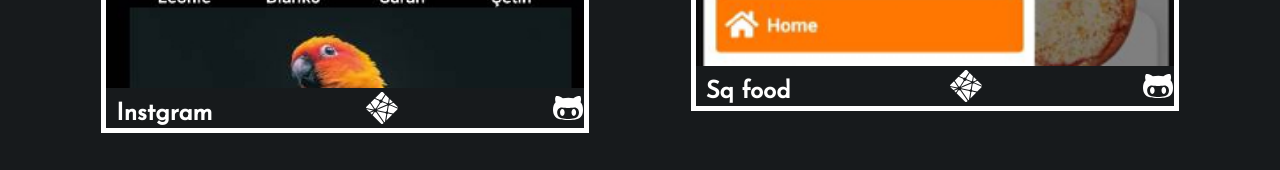
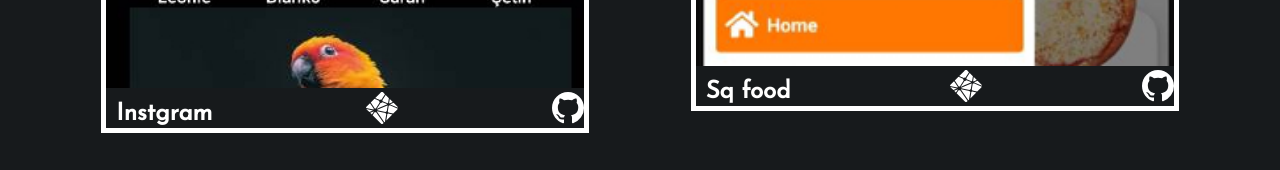
Before and after one commit to saddam-maratouq/My_Portofolio, a React (Vite) app: page /Project in a window 1280 px wide. Shown: the part 630-800 px from the top of the page. Built offline with nearby package versions, Linux system fonts and the light colour scheme.

Commit message:
edit github link cat store

```diff
--- a/Data/CardData.js
+++ b/Data/CardData.js
@@ -19,7 +19,7 @@ export const CardData = [
         id: 3,
         title: 'Cat Store',
         Image: '../images/pro1C.jpg',
-        github: 'https://github.com/saddam-maratouq/Cat_Store',
+        github: 'https://github.com/saddam-maratouq/Cat_Store/tree/Normal',
         netlify: 'https://cat-lover.netlify.app/home',
     },
 
@@ -40,7 +40,7 @@ export const CardData = [
     },
 
     {
-        id: 5,
+        id: 6,
         title: 'Electro store',
         Image: '../images/pro3El.jpg',
         github: 'https://github.com/saddam-maratouq/elctro',
--- a/src/page/Home/FirstSection.jsx
+++ b/src/page/Home/FirstSection.jsx
@@ -5,7 +5,6 @@ import heroImg from '../../../images/main.png'
 // import Typical from 'react-typical'
 import { ReactTypical } from '@deadcoder0904/react-typical'
 
-// ruter
 
 
 
--- a/src/page/project/ProjectCard.jsx
+++ b/src/page/project/ProjectCard.jsx
@@ -2,7 +2,9 @@ import React from 'react'
 import './projectCard.css'
 
 //icons
-import {FaGithubAlt}  from 'react-icons/fa'
+// import {FaGithubAlt}  from 'react-icons/fa'
+
+import { BsGithub } from "react-icons/bs";
 
 import { SiNetlify } from "react-icons/si";
 
@@ -19,10 +21,14 @@ const ProjectCard = ({ project }) => {
 
     <div className="project-info">
             <h2  className='projectTitle'>  {title}  </h2>
+
             <a href={netlify} target='_blank' >
-             <SiNetlify size='2em' color='white' /> </a>
+             <SiNetlify size='2em' color='white' />
+            </a>
+
             <a href={github} target='_blank' >
-             <FaGithubAlt size='2em'  color='white' />   </a>
+             <BsGithub size='2em'  color='white' />
+            </a>
 
     </div>
 </div>
```
